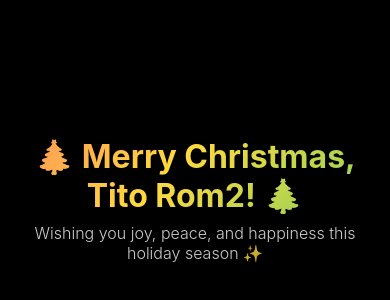
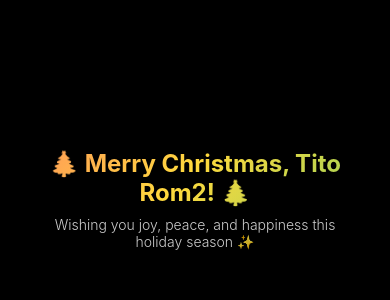
Before and after one commit to Gengarit/xmas-greeting, a React (Vite) app: page / in a window 390 px wide. Shown: the part 22-322 px from the top of the page. Built offline with nearby package versions, Linux system fonts and the light colour scheme; the HTML template or start-up script is replaced by a standard one.

Commit message:
Make mobile responsive

```diff
--- a/index.html
+++ b/index.html
@@ -2,8 +2,11 @@
 <html lang="en">
   <head>
     <meta charset="UTF-8" />
-    <meta name="viewport" content="width=device-width, initial-scale=1.0" />
-    <title>Circular Gallery</title>
+    <meta name="viewport" content="width=device-width, initial-scale=1.0, maximum-scale=1.0, user-scalable=no" />
+    <meta name="theme-color" content="#000000" />
+    <meta name="apple-mobile-web-app-capable" content="yes" />
+    <meta name="apple-mobile-web-app-status-bar-style" content="black" />
+    <title>Merry Christmas! 🎄</title>
   </head>
   <body>
     <div id="root"></div>
--- a/src/App.jsx
+++ b/src/App.jsx
@@ -26,31 +26,39 @@ function App() {
         justifyContent: 'center',
         color: '#ffffff',
         textAlign: 'center',
-        padding: '2rem'
+        padding: '1rem',
+        minHeight: '200px'
       }}>
         <h1 style={{
-          fontSize: 'clamp(2rem, 5vw, 5rem)',
+          fontSize: 'clamp(1.5rem, 6vw, 5rem)',
           fontWeight: 'bold',
           marginBottom: '0.5rem',
           background: 'linear-gradient(135deg, #ff6b6b, #ffd93d, #6bcf63, #4ecdc4, #ff6b6b)',
           backgroundSize: '300% 300%',
           WebkitBackgroundClip: 'text',
           WebkitTextFillColor: 'transparent',
-          animation: 'gradient 3s ease infinite'
+          animation: 'gradient 3s ease infinite',
+          lineHeight: 1.2,
+          padding: '0 0.5rem'
         }}>
           🎄 Merry Christmas, Tito Rom2! 🎄
         </h1>
         <p style={{
-          fontSize: 'clamp(1rem, 3vw, 1.5rem)',
+          fontSize: 'clamp(0.875rem, 3vw, 1.5rem)',
           opacity: 0.8,
-          fontWeight: '300'
+          fontWeight: '300',
+          padding: '0 1rem'
         }}>
           Wishing you joy, peace, and happiness this holiday season ✨
         </p>
       </div>
 
       {/* Gallery at the bottom */}
-      <div style={{ height: '400px', position: 'relative' }}>
+      <div style={{
+        height: 'clamp(250px, 50vh, 400px)',
+        position: 'relative',
+        minHeight: '250px'
+      }}>
         <CircularGallery
           items={items}
           bend={0}
--- a/src/index.css
+++ b/src/index.css
@@ -4,15 +4,21 @@
   box-sizing: border-box;
 }
 
+html, body {
+  overflow-x: hidden;
+}
+
 body {
   font-family: -apple-system, BlinkMacSystemFont, 'Segoe UI', Roboto, Oxygen, Ubuntu, Cantarell, sans-serif;
   background-color: #000;
   min-height: 100vh;
+  min-height: -webkit-fill-available;
 }
 
 #root {
   width: 100%;
   min-height: 100vh;
+  min-height: -webkit-fill-available;
 }
 
 @keyframes gradient {
@@ -26,3 +32,10 @@ body {
     background-position: 0% 50%;
   }
 }
+
+/* Mobile optimizations */
+@media (max-width: 768px) {
+  body {
+    touch-action: pan-y;
+  }
+}
```
Also changed, not shown: 10 other files (tests, documents, lock files or other folders).
